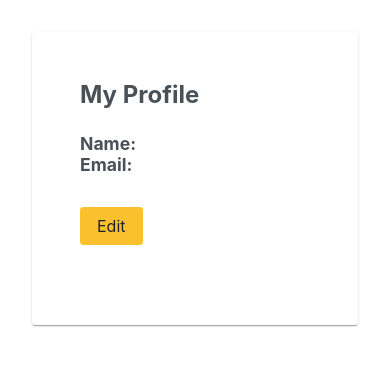
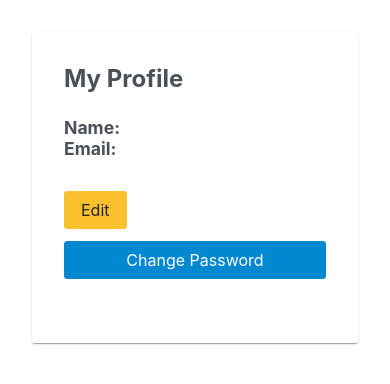
Before and after one commit to sravanthch/authentication-frontend, a React (Create React App) app: page /profile in a window 390 px wide. Shown: the top 384 px of the page. Built offline with nearby package versions, Linux system fonts and the light colour scheme; no server answers.

Commit message:
Adding Password Change Btn

```diff
--- a/src/components/Profile/Profile.css
+++ b/src/components/Profile/Profile.css
@@ -6,7 +6,7 @@
 }
 
 .profile-card {
-  width: 400px;
+  width: 520px; /* increased width as requested */
   padding: 2rem;
 }
 
@@ -22,14 +22,25 @@
 .profile-actions {
   margin-top: 2rem;
   display: flex;
-  justify-content: space-between;
+  gap: 0.75rem; /* spacing between buttons */
+  justify-content: flex-start;
+  flex-wrap: wrap; /* allow buttons to wrap on small screens */
 }
 
-.profile-actions .p-button-primary,
-.profile-actions .p-button-secondary {
-  margin-right: 1rem; /* Adjust the value as needed */
+/* spacing handled by .profile-actions gap */
+
+.change-password-btn {
+  min-width: 160px; /* make the change password button slightly wider */
 }
 
-.profile-actions .p-button-secondary {
-  margin-right: 0; /* Remove margin from the last button */
+/* Make buttons full width on very small screens */
+@media (max-width: 480px) {
+  .profile-card {
+    width: 100%;
+    padding: 1rem;
+  }
+
+  .change-password-btn {
+    width: 100%;
+  }
 }
--- a/src/components/Profile/Profile.jsx
+++ b/src/components/Profile/Profile.jsx
@@ -25,6 +25,12 @@ const Profile = () => {
     setUsername(localStorage.getItem('username') || '');
     setEmail(localStorage.getItem('email') || '');
     setIsEditing(false);
+  };
+
+  const handleChangePasswordClick = () => {
+    // Placeholder action — replace with real navigation/modal as needed
+    // For now show a simple alert to indicate the button works
+    alert("Change Password clicked — implement your flow (modal or route).");
   };
 
   return (
@@ -75,6 +81,11 @@ const Profile = () => {
                 onClick={handleEditClick}
                 className="p-button-warning"
               />
+              <Button
+                label="Change Password"
+                onClick={handleChangePasswordClick}
+                className="p-button-info change-password-btn"
+              />
             </div>
           </div>
         )}
```
